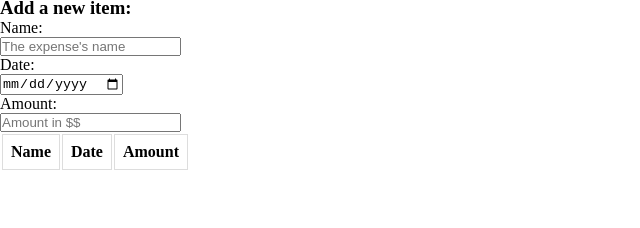
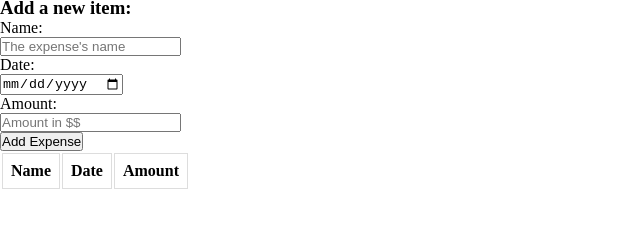
Before and after one commit to RemoteSoul-hub/Expense-Tracker, a plain HTML site: page index.html in a window 1280 px wide. Shown: the part 40-268 px from the top of the page, without its empty margins (0-640 px from the left). Drawn offline with Linux system fonts and the light colour scheme.

Commit message:
Added submit button with id

```diff
--- a/index.html
+++ b/index.html
@@ -18,6 +18,7 @@
     <div class="amount-container"> <p>Amount:</p>
     <input type="number" placeholder="Amount in $$" name="amount" id="amount"></div>
 
+    <input type="button" id="submit" value="Add Expense">
     <table id="table">
         <tr id="main">
             <th>Name</th>
```
